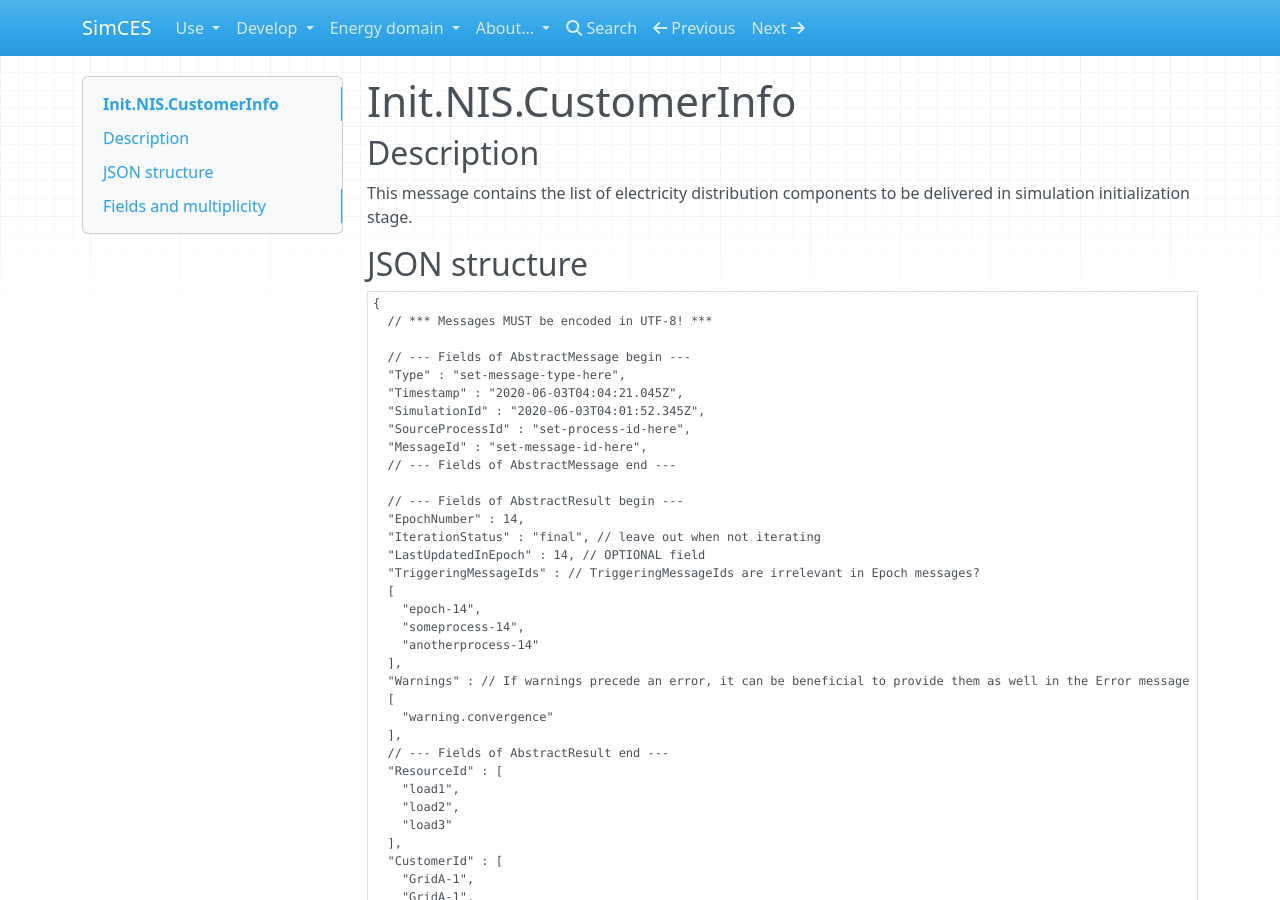
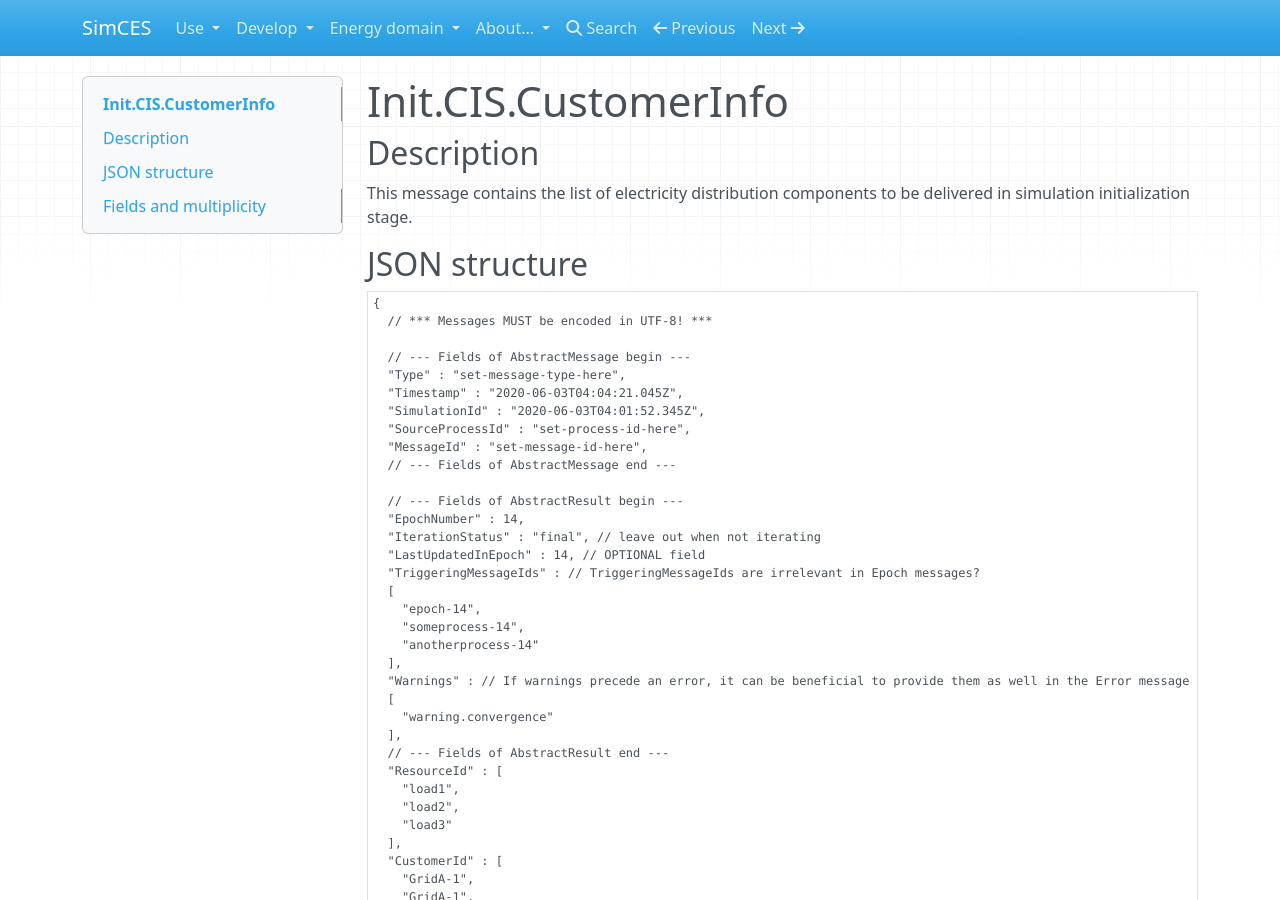
Before and after one commit to simcesplatform/simcesplatform.github.io, an MkDocs documentation site: the page built from markdown/energy_msg-init-cis-customerinfo.md, in a window 1280 px wide and 900 px high. Built offline with MkDocs 1.6.1, drawn with Linux system fonts in a browser that asks for light colours; nearby versions of some CDN libraries; library files that are not in the unit come from our copies.

Commit message:
Update menu, fix typo 'NIS' -> 'CIS'

```diff
--- a/markdown/energy_msg-init-cis-customerinfo.md
+++ b/markdown/energy_msg-init-cis-customerinfo.md
@@ -1,4 +1,4 @@
-# Init.NIS.CustomerInfo
+# Init.CIS.CustomerInfo
 
 ## Description
 
--- a/mkdocs.yml
+++ b/mkdocs.yml
@@ -71,12 +71,13 @@
             - Price Forecaster: energy_priceforecaster.md
             - Procem-LFM: energy_procem-lfm.md
             - Resource Forecaster: energy_resourceforecaster.md
+            - Storage: energy_storage.md
         - Message structures (energy):
             - ControlState.PowerSetpoint: energy_msg-controlstate-powersetpoint.md
             - DMSNetworkStatus.Current: energy_msg-dmsnetworkstatus-current.md
             - DMSNetworkStatus.Voltage: energy_msg-dmsnetworkstatus-voltage.md
             - FlexibilityNeed: energy_msg-flexibilityneed.md
-            - Init.NIS.CustomerInfo: energy_msg-init-cis-customerinfo.md
+            - Init.CIS.CustomerInfo: energy_msg-init-cis-customerinfo.md
             - Init.NIS.NetworkBusInfo: energy_msg-init-nis-networkbusinfo.md
             - Init.NIS.NetworkComponentInfo: energy_msg-init-nis-networkcomponentinfo.md
             - LFMMarketResult: energy_msg-lfmmarketresult.md
```
Also changed, not shown: markdown/maintenance-plan.md (+1 -1 lines).
